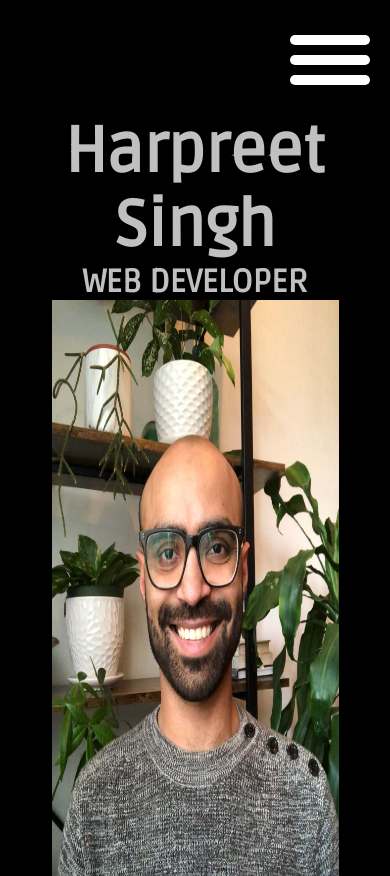
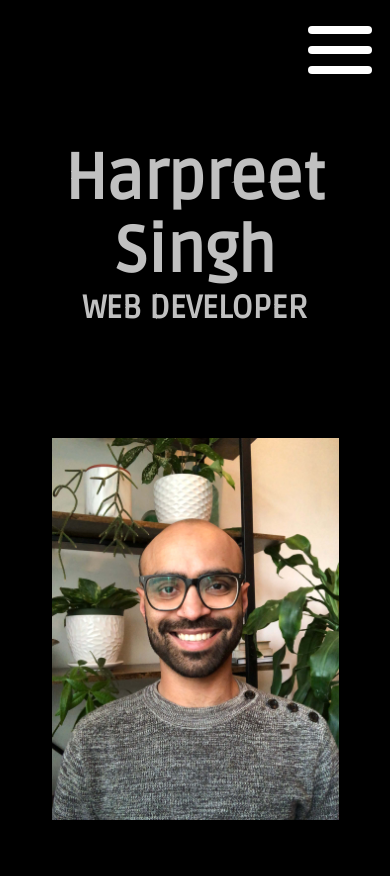
Before and after one commit to harpsaini/portfolio, a plain HTML site: page index.html in a window 390 px wide. Shown: the top 876 px of the page. Drawn offline with Linux system fonts and the light colour scheme.

Commit message:
fixed image scaling issue

```diff
--- a/index.css
+++ b/index.css
@@ -50,7 +50,7 @@ img{
 header nav {
   display: flex;
   justify-content: center;
-  min-height: 10vh;
+  min-height: 6rem;
   align-items: center;
 }
 
@@ -107,19 +107,21 @@ strong{
   min-height: 90vh;
   flex-wrap: wrap;
   margin: 2rem;
+  gap: 2rem;
 }
 
 
 .heroImage img{
   height: 40rem;
+  object-fit: contain;
 }
 
 
-                    /* hanburger menu  */
+                    /* hamburger menu  */
 
 .menuBtn{
-  height: 100px;
-  width: 100px;
+  height: 5rem;
+  width: 5rem;
   position: absolute;
   top: 10px;
   right: 10px;
@@ -131,8 +133,8 @@ strong{
 }
 
 .menuBtnBurger{
-  width: 80px;
-  height: 10px;
+  width: 4rem;
+  height: .5rem;
   background-color: white;
   border-radius: 50px;
   transition: all .5s ease-in-out;
@@ -143,8 +145,8 @@ strong{
 .menuBtnBurger::before,
 .menuBtnBurger::after{
   content: ' ';
-  width:80px ;
-  height: 10px;
+  width:4rem ;
+  height: .5rem;
   background-color: white;
   border-radius: 50px;
   position: absolute;
@@ -387,7 +389,7 @@ footer nav ul{
 
   }
   .heroImage img{
-    min-height: 30rem;
+    height: 30rem;
   }
 }
 
@@ -399,9 +401,6 @@ footer nav ul{
   .listOfProjects li{
     width: 100%;
   }
-  .heroImage img{
-    min-height: 20rem;
-  }
 
   header nav ul{
     flex-direction: column;
@@ -410,9 +409,10 @@ footer nav ul{
     z-index: 1;
     min-height: 100vh;
     width: 100%;
-    background-color: #434343;
+    background-color: grey;
     gap: 2rem;
     visibility: hidden;
+    color: white;
   }
 
   .menuBtnBurger{
@@ -427,4 +427,7 @@ footer nav ul{
    white-space: normal;
    text-align: center;
   }
+  header img{
+    height: 20rem;
+  }
 }
```
Also changed, not shown: 1 other file.
